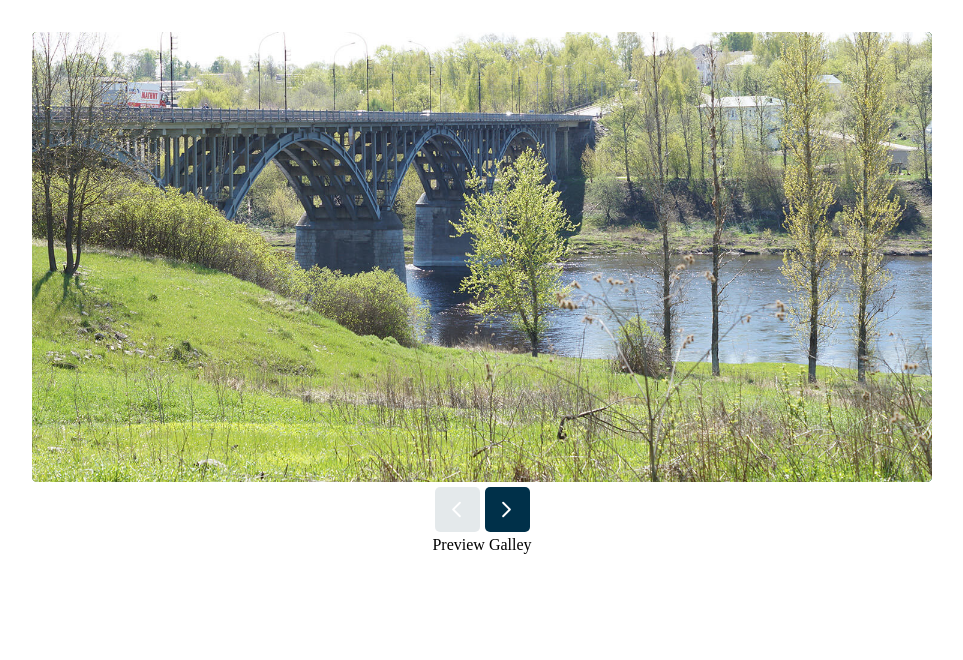
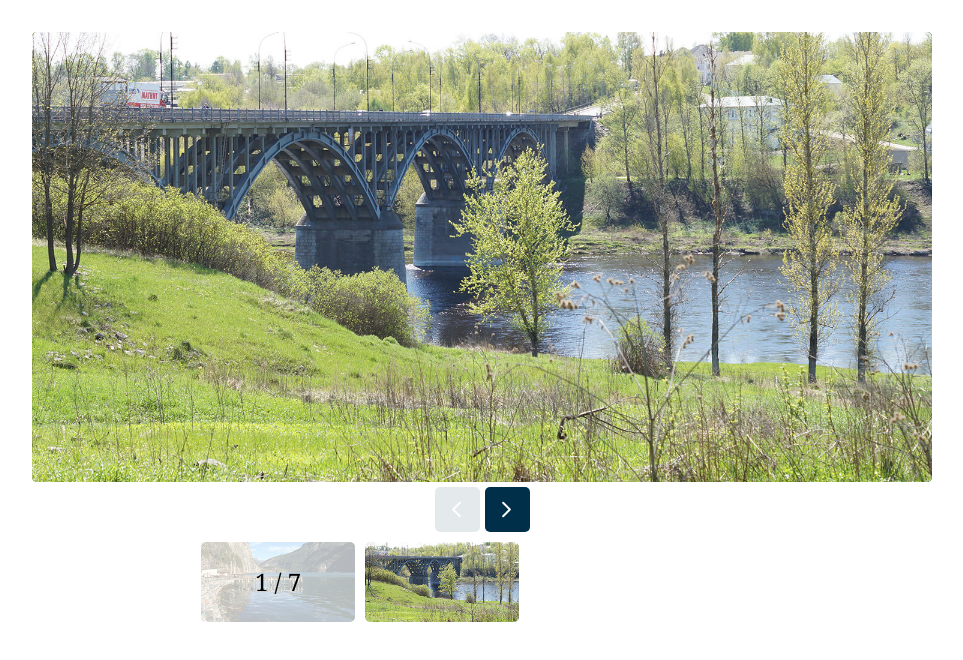
Before and after one commit to Satancrew/webgallery-react-ts, a React (Vite) app: page / in a window 1280 px wide. Shown: the top 660 px of the page, without its empty margins (158-1121 px from the left). Built offline with nearby package versions, Linux system fonts and the light colour scheme.

Commit message:
feat: modified preview gallery

```diff
--- a/src/Components/PreviewGallery/index.module.scss
+++ b/src/Components/PreviewGallery/index.module.scss
@@ -0,0 +1,52 @@
+.previewGallery {
+  width: 492px;
+  overflow: hidden;
+  position: relative;
+
+  &Track {
+    position: relative;
+    left: 164px;
+    display: flex;
+    white-space: nowrap;
+    transition: transform 0.5s ease-in-out;
+  }
+
+  &Preview {
+    min-width: 154px;
+    margin: 5px;
+    display: inline-block;
+    height: 80px;
+    background: #97a9b2;
+    border-radius: 5px;
+    overflow: hidden;
+  }
+
+  &Image {
+    display: block;
+    width: 100%;
+    height: 100%;
+    object-fit: cover;
+  }
+
+  &Cover {
+    height: 100%;
+    position: absolute;
+    z-index: 2;
+    width: 164px;
+    background: rgba(255, 255, 255, 0.7);
+    left: 50%;
+    top: 0;
+    transform: translate(-50%, 0);
+    border-radius: 5px;
+    display: flex;
+    align-items: center;
+    justify-content: center;
+    font: 24px/1 Georgia;
+  }
+}
+
+@media only screen and (max-width: 600px) {
+  .previewGallery {
+    display: none;
+  }
+}
--- a/src/Components/PreviewGallery/index.tsx
+++ b/src/Components/PreviewGallery/index.tsx
@@ -1,4 +1,7 @@
 import { Photo, CommonClassProps } from '../types';
+import cl from 'classnames';
+
+import style from './index.module.scss';
 
 interface PreviewGalleryProps extends CommonClassProps {
   activePhotoIndex: number;
@@ -8,4 +11,22 @@
 export const PreviewGallery: React.FC<PreviewGalleryProps> = ({
   activePhotoIndex,
   photos,
-}) => <div>Preview Galley</div>;
+  className,
+}) => (
+  <div className={cl(style.previewGallery, className)}>
+    <ul className={style.previewGalleryTrack}>
+      {photos.map(photo => (
+        <li key={photo.id} className={style.previewGalleryPreview}>
+          <img
+            src={photo.preview}
+            alt={photo.alt}
+            className={style.previewGalleryImage}
+          />
+        </li>
+      ))}
+    </ul>
+    <div className={style.previewGalleryCover}>
+      {activePhotoIndex + 1} / {photos.length}
+    </div>
+  </div>
+);
```
